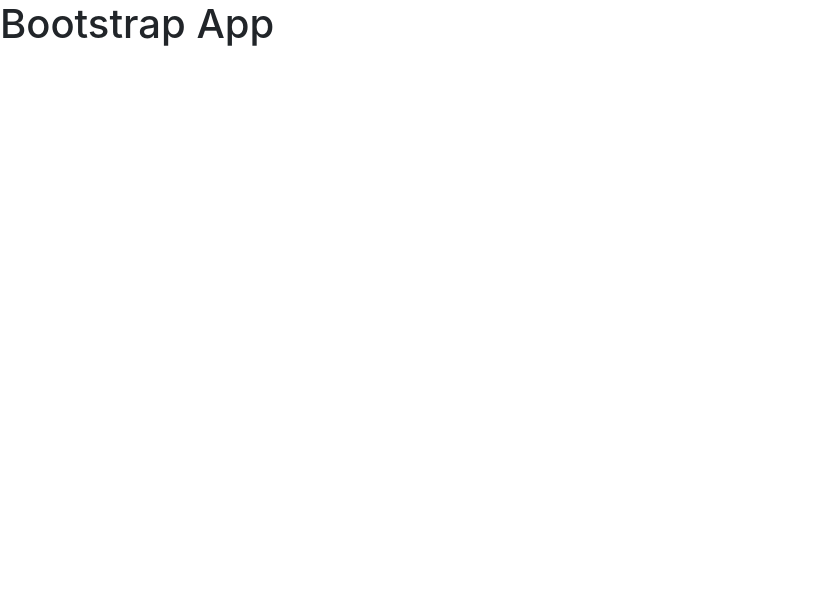
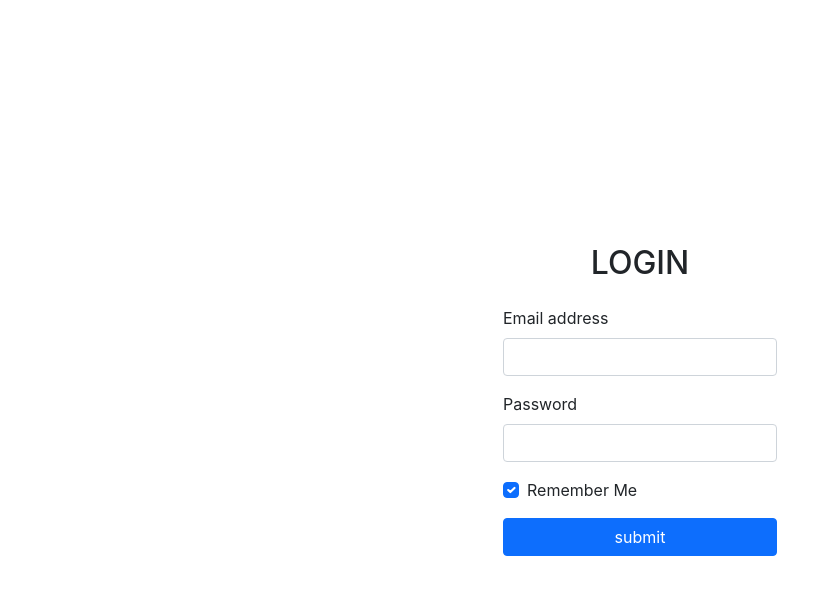
Before and after one commit to koohestani/react-jwt-auth, a React (Create React App) app: page /login in a window 1280 px wide. Shown: the top 594 px of the page, without its empty margins (0-837 px from the left). Built offline with nearby package versions, Linux system fonts and the light colour scheme.

Commit message:
add rr6 , add login component

```diff
--- a/package.json
+++ b/package.json
@@ -10,6 +10,7 @@
     "bootstrap": "^5.1.3",
     "react": "^17.0.2",
     "react-dom": "^17.0.2",
+    "react-router-dom": "^6.2.2",
     "react-scripts": "5.0.0",
     "web-vitals": "^2.1.4"
   },
--- a/public/index.html
+++ b/public/index.html
@@ -1,5 +1,5 @@
 <!DOCTYPE html>
-<html lang="en">
+<html lang="en" class="h-100">
   <head>
     <meta charset="utf-8" />
     <link rel="icon" href="%PUBLIC_URL%/favicon.ico" />
@@ -26,9 +26,9 @@
     -->
     <title>React App</title>
   </head>
-  <body>
+  <body class="h-100">
     <noscript>You need to enable JavaScript to run this app.</noscript>
-    <div id="root"></div>
+    <div id="root" class="h-100"></div>
     <!--
       This HTML file is a template.
       If you open it directly in the browser, you will see an empty page.
--- a/src/App.js
+++ b/src/App.js
@@ -1,16 +1,21 @@
+import { Router, Routes, Route } from 'react-router-dom';
+import Login from './components/Login';
+
 import { AuthProvider } from './contexts/authContext';
 import { StorageProvider } from './contexts/storageContext';
 import { userPersistor } from './helpers/userPersistor';
 
 const App = () => {
     return (
-        <StorageProvider storage={userPersistor}>
-            <AuthProvider>
-                <div className='App'>
-                    <h1>Bootstrap App</h1>
-                </div>
-            </AuthProvider>
-        </StorageProvider>
+        <div className='h-100 d-flex align-items-center justify-content-center'>
+            <StorageProvider storage={userPersistor}>
+                <AuthProvider>
+                    <Routes>
+                        <Route path='/login' element={<Login />} />
+                    </Routes>
+                </AuthProvider>
+            </StorageProvider>
+        </div>
     );
 };
 
--- /dev/null
+++ b/src/components/Login.js
@@ -0,0 +1,81 @@
+import React, { useState } from 'react';
+
+const INIT_CREDENTIALS = {
+    email: '',
+    password: '',
+    rememberme: true,
+};
+
+const Login = () => {
+    const [loading, setLoading] = useState(false);
+    const [credentials, setCredentials] = useState(INIT_CREDENTIALS);
+
+    const onChange = ({ target }) => {
+        let { name, value } = target;
+        if (target.type === 'checkbox') value = target.checked;
+
+        setCredentials({
+            ...credentials,
+            [name]: value,
+        });
+    };
+
+    const onSubmit = (e) => {
+        e.preventDefault();
+        setLoading(true);
+
+        setTimeout(() => {
+            setLoading(false);
+        }, 2000);
+    };
+
+    return (
+        <form className='d-flex flex-column' onSubmit={onSubmit}>
+            <h2 className='mb-4 align-self-center'>LOGIN</h2>
+            <div className='mb-3'>
+                <label htmlFor='email' className='form-label'>
+                    Email address
+                </label>
+                <input
+                    type='email'
+                    className='form-control'
+                    id='email'
+                    name='email'
+                    value={credentials.email}
+                    onChange={onChange}
+                />
+            </div>
+            <div className='mb-3'>
+                <label htmlFor='password' className='form-label'>
+                    Password
+                </label>
+                <input
+                    type='password'
+                    className='form-control'
+                    id='password'
+                    name='password'
+                    value={credentials.password}
+                    onChange={onChange}
+                />
+            </div>
+            <div className='mb-3 form-check'>
+                <input
+                    type='checkbox'
+                    className='form-check-input'
+                    id='rememberme'
+                    name='rememberme'
+                    checked={credentials.rememberme}
+                    onChange={onChange}
+                />
+                <label className='form-check-label' htmlFor='rememberme'>
+                    Remember Me
+                </label>
+            </div>
+            <button disabled={loading} type='submit' className='btn btn-primary'>
+                {loading ? 'loading ...' : 'submit'}
+            </button>
+        </form>
+    );
+};
+
+export default Login;
--- a/src/index.js
+++ b/src/index.js
@@ -5,10 +5,13 @@ import '../node_modules/bootstrap/dist/css/bootstrap.min.css';
 import './index.css';
 
 import App from './App';
+import { BrowserRouter } from 'react-router-dom';
 
 ReactDOM.render(
   <React.StrictMode>
-    <App />
+    <BrowserRouter>
+      <App />
+    </BrowserRouter>
   </React.StrictMode>,
   document.getElementById('root')
 );
```
Also changed, not shown: 1 other file (tests, documents, lock files or other folders).
